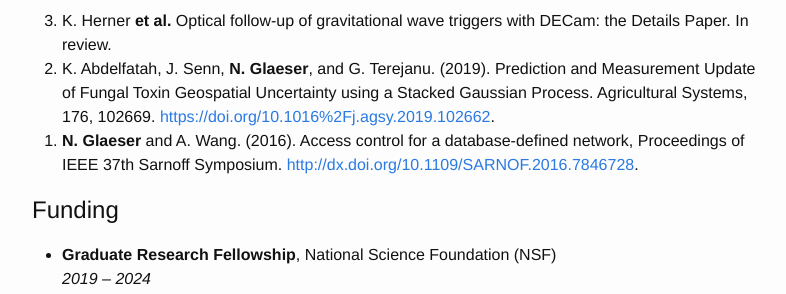
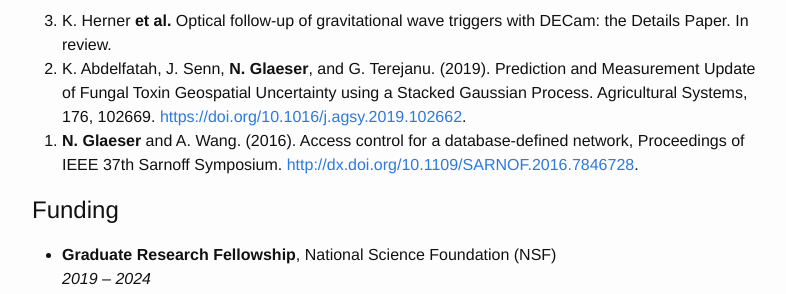
Before and after one commit to nglaeser/minima-site, a Jekyll site: the page built from research.md, in a window 1280 px wide and 900 px high, scrolled down 1136 px. Shown: the part 152-446 px from the top of the window, without its empty margins (238-1024 px from the left). Built offline with Jekyll 4.4.1, drawn with Linux system fonts in a browser that asks for light colours; some of the changed lines change nothing that is shown.

Commit message:
remove url encoding

```diff
--- a/research.md
+++ b/research.md
@@ -57,7 +57,7 @@ Director: Gabriel Terejanu
 ## Publications
 
 0. K. Herner **et al.** Optical follow-up of gravitational wave triggers with DECam: the Details Paper. In review.
-0. K. Abdelfatah, J. Senn, **N. Glaeser**, and G. Terejanu. (2019). Prediction and Measurement Update of Fungal Toxin Geospatial Uncertainty using a Stacked Gaussian Process. Agricultural Systems, 176, 102669. [https://doi.org/10.1016%2Fj.agsy.2019.102662](https://doi.org/10.1016%2Fj.agsy.2019.102662).
+0. K. Abdelfatah, J. Senn, **N. Glaeser**, and G. Terejanu. (2019). Prediction and Measurement Update of Fungal Toxin Geospatial Uncertainty using a Stacked Gaussian Process. Agricultural Systems, 176, 102669. [https://doi.org/10.1016/j.agsy.2019.102662](https://doi.org/10.1016%2Fj.agsy.2019.102662).
 0. **N. Glaeser** and A. Wang. (2016). Access control for a database-defined network, Proceedings of IEEE 37th Sarnoff Symposium. [http://dx.doi.org/10.1109/SARNOF.2016.7846728](http://dx.doi.org/10.1109/SARNOF.2016.7846728).
 {: reversed="reversed"}
 
```
